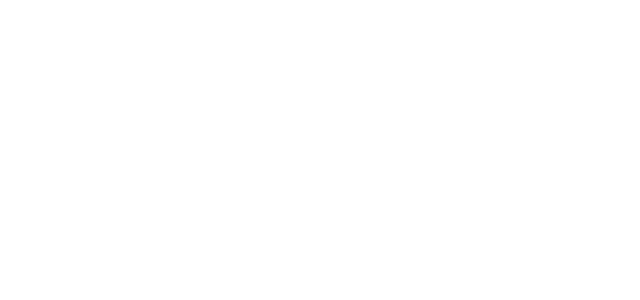
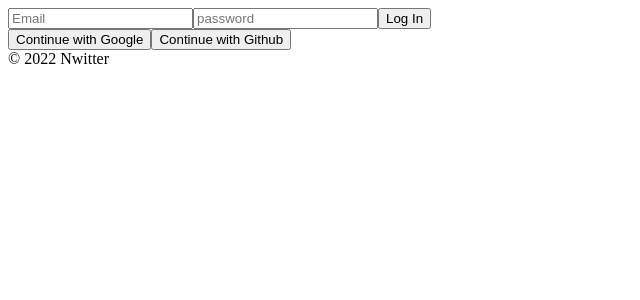
Before and after one commit to seonueo/nwitter, a React (Create React App) app: page / in a window 1280 px wide. Shown: the top 300 px of the page, without its empty margins (0-640 px from the left). Built offline with nearby package versions, Linux system fonts and the light colour scheme; no server answers.

Commit message:
firebase, commponents add

```diff
--- /dev/null
+++ b/jsconfig.json
@@ -0,0 +1,6 @@
+{
+  "compilerOptions": {
+    "baseUrl": "src"
+  },
+  "include": ["src"]
+}
--- a/package.json
+++ b/package.json
@@ -6,8 +6,10 @@
     "@testing-library/jest-dom": "^5.16.4",
     "@testing-library/react": "^13.1.1",
     "@testing-library/user-event": "^13.5.0",
+    "firebase": "^9.6.1",
     "react": "^18.1.0",
     "react-dom": "^18.1.0",
+    "react-router-dom": "^5.3.0",
     "react-scripts": "5.0.1",
     "web-vitals": "^2.1.4"
   },
--- a/src/App.js
+++ /dev/null
@@ -1,5 +0,0 @@
-function App() {
-  return <div></div>;
-}
-
-export default App;
--- /dev/null
+++ b/src/components/App.js
@@ -0,0 +1,15 @@
+import React, { useState } from 'react';
+import AppRouter from 'components/Router';
+import { authService } from 'fbase';
+
+function App() {
+  const [isLoggendIn, setIsLoggendIn] = useState(authService.currentUser);
+  return (
+    <>
+      <AppRouter isLoggendIn={isLoggendIn} />
+      <footer>&copy; {new Date().getFullYear()} Nwitter </footer>
+    </>
+  );
+}
+
+export default App;
--- /dev/null
+++ b/src/components/Router.js
@@ -0,0 +1,26 @@
+import React, { useState } from 'react';
+import { HashRouter as Router, Route, Switch } from 'react-router-dom';
+import Auth from '../routes/Auth';
+import Home from '../routes/Home';
+
+const AppRouter = ({ isLoggendIn }) => {
+  return (
+    <Router>
+      <Switch>
+        {isLoggendIn ? (
+          <>
+            <Route exact path="/">
+              <Home />
+            </Route>
+          </>
+        ) : (
+          <Route exact path="/">
+            <Auth />
+          </Route>
+        )}
+      </Switch>
+    </Router>
+  );
+};
+
+export default AppRouter;
--- /dev/null
+++ b/src/fbase.js
@@ -0,0 +1,19 @@
+import { initializeApp } from 'firebase/app';
+import { getAuth } from 'firebase/auth';
+
+const firebaseConfig = {
+  apiKey: process.env.REACT_APP_API_KEY,
+
+  authDomain: process.env.REACT_APP_AUTH_DOMAIN,
+
+  projectId: process.env.REACT_APP_PROJECT_ID,
+
+  storageBucket: process.env.REACT_APP_STORAGE_BUCKET,
+
+  messagingSenderId: process.env.REACT_APP_MESSAGIN_ID,
+
+  appId: process.env.REACT_APP_APP_ID,
+};
+
+const firebaseApp = initializeApp(firebaseConfig);
+export const authService = getAuth(firebaseApp);
--- a/src/index.js
+++ b/src/index.js
@@ -1,6 +1,6 @@
 import React from 'react';
 import ReactDOM from 'react-dom/client';
-import App from './App';
+import App from './components/App';
 
 const root = ReactDOM.createRoot(document.getElementById('root'));
 root.render(
--- /dev/null
+++ b/src/routes/Auth.js
@@ -0,0 +1,46 @@
+import React, { useState } from 'react';
+
+export default function Auth() {
+  const [formData, setFormData] = useState({
+    email: '',
+    password: '',
+  });
+
+  const onChange = ({ target: { name, value } }) =>
+    setFormData({
+      ...formData,
+      [name]: value,
+    });
+
+  const onSubmit = (event) => {
+    event.preventDefault();
+  };
+
+  return (
+    <div>
+      <form onSubmit={onSubmit}>
+        <input
+          name="email"
+          type="text"
+          placeholder="Email"
+          required
+          value={formData.email}
+          onChange={onChange}
+        />
+        <input
+          name="password"
+          type="password"
+          placeholder="password"
+          required
+          value={formData.password}
+          onChange={onChange}
+        />
+        <input name="login" type="submit" value="Log In"></input>
+      </form>
+      <div>
+        <button>Continue with Google</button>
+        <button>Continue with Github</button>
+      </div>
+    </div>
+  );
+}
--- /dev/null
+++ b/src/routes/EditProfile.js
@@ -0,0 +1,2 @@
+import React from 'react';
+export default () => <span>EditProfile</span>;
--- /dev/null
+++ b/src/routes/Home.js
@@ -0,0 +1,5 @@
+import React from 'react';
+
+export default function Home() {
+  return <span>Home</span>;
+}
--- /dev/null
+++ b/src/routes/Profile.js
@@ -0,0 +1,5 @@
+import React from 'react';
+
+export default function Profile() {
+  return <span>Profile</span>;
+}
```
Also changed, not shown: 2 other files (tests, documents, lock files or other folders).
